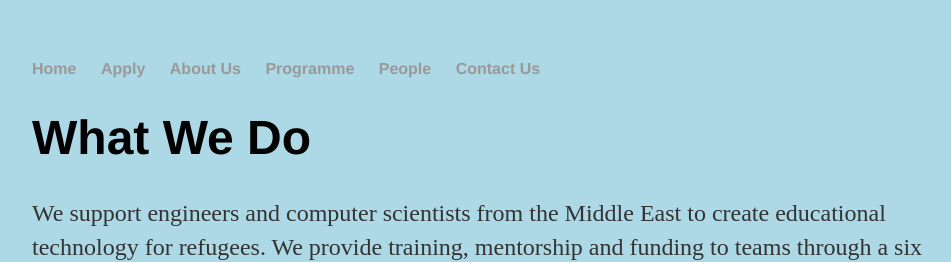
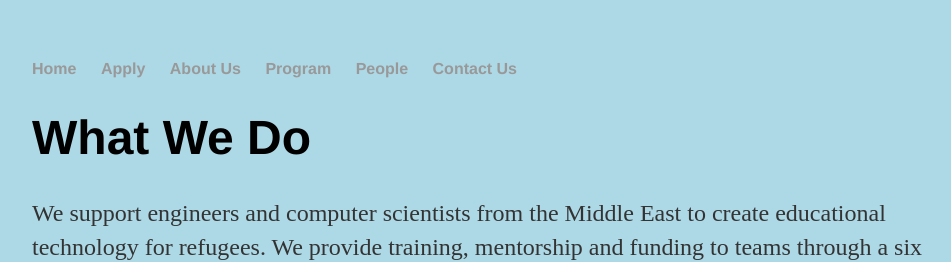
Before and after one commit to Refugee-Learning-Accelerator/Refugee-Learning-Accelerator.github.io, a Jekyll site: the page built from about/index.html, in a window 1280 px wide. Shown: the top 262 px of the page, without its empty margins (160-1111 px from the left). Built offline with Jekyll 4.4.1, drawn with Linux system fonts in a browser that asks for light colours.

Commit message:
Update default.html

```diff
--- a/_layouts/default.html
+++ b/_layouts/default.html
@@ -12,7 +12,7 @@
 	        		<li><a href="/">Home</a></li>
 				<li><a href="/apply">Apply</a></li>
 		        	<li><a href="/about">About Us</a></li>
-				<li><a href="/programme">Programme</a></li>
+				<li><a href="/programme">Program</a></li>
 				<li><a href="/people">People</a></li>
 				<li><a href="/contact_us">Contact Us</a></li>
 
```
